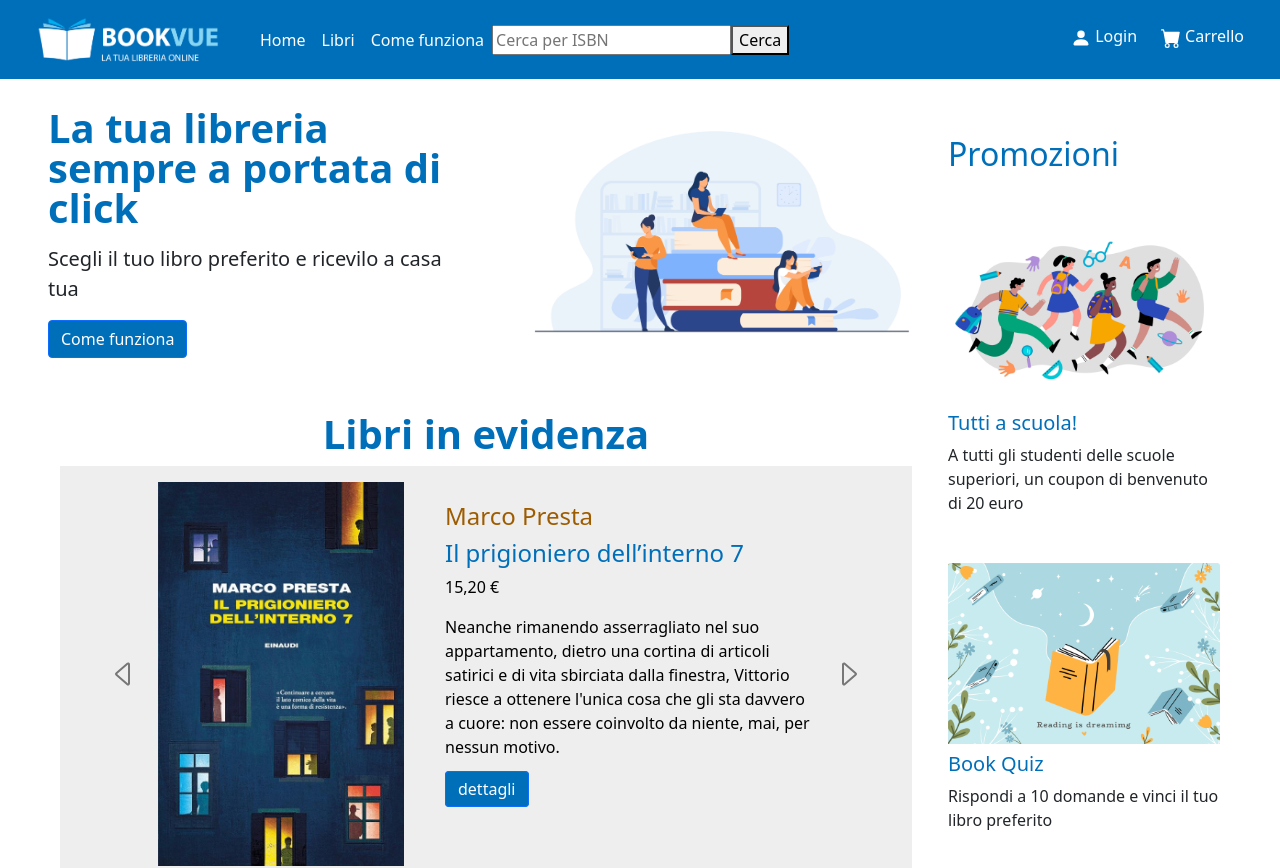
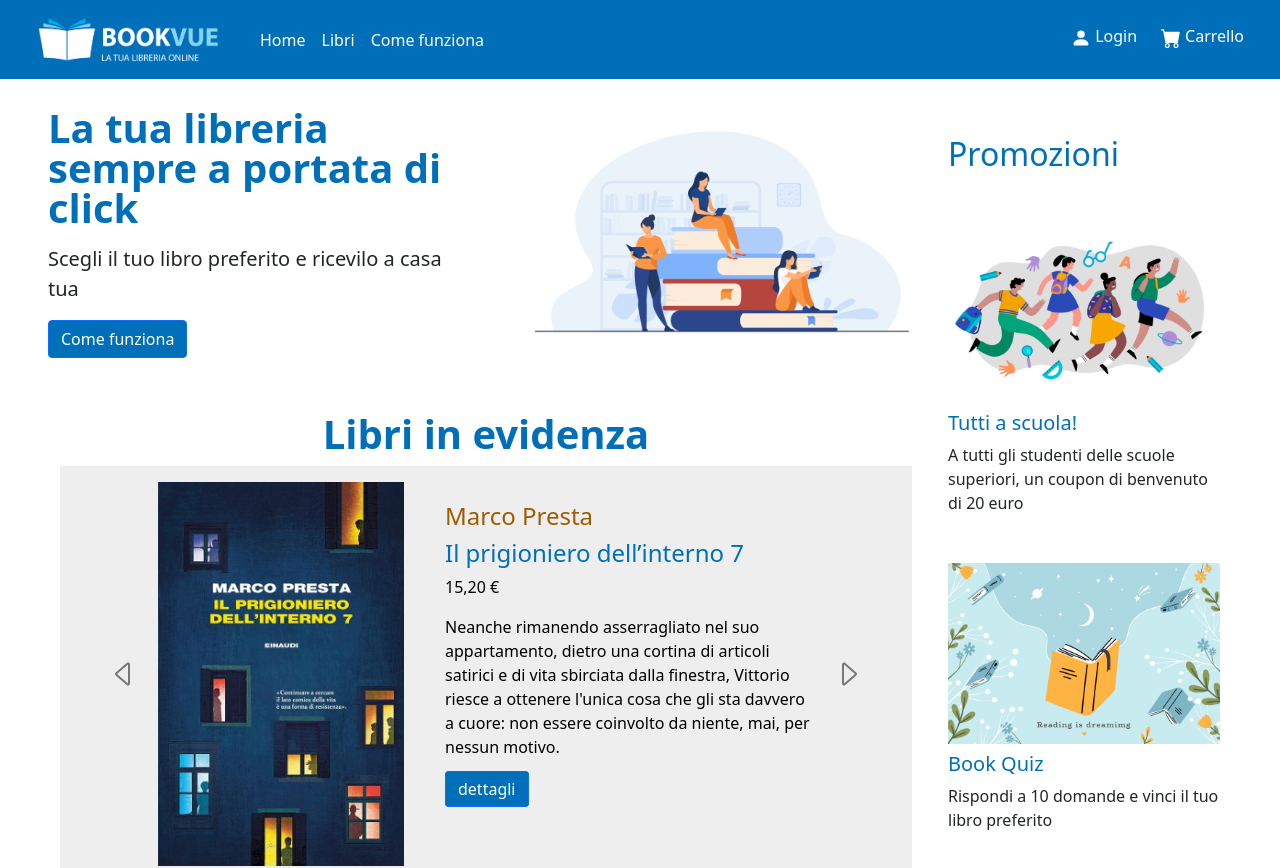
Before and after one commit to emace77/progettoGLM, a Vue app: page / in a window 1280 px wide. Shown: the top 868 px of the page. Built offline with nearby package versions, Linux system fonts and the light colour scheme.

Commit message:
correzioni

```diff
--- a/src/components/NavBar.vue
+++ b/src/components/NavBar.vue
@@ -48,10 +48,6 @@
             >
           </li>
         </ul>
-        <form @submit.prevent="searchLibri">
-          <input v-model="searchQuery" placeholder="Cerca per ISBN" />
-        <button type="submit">Cerca</button>
-      </form>
       </div>
     </div>
   </nav>
@@ -59,16 +55,5 @@
 <!-- eslint-disable -->
 <script>
 /* eslint-disable */
-export default {
-  data() {
-    return {
-      searchQuery: "", // Inizializza la query di ricerca come stringa vuota
-    };
-  },
-  methods: {
-    searchLibri(){
-      this.$router.push({ name: "dettaglio", params: { productId: this.searchQuery } });
-    },
-  },
-};
+export default {};
 </script>
```
